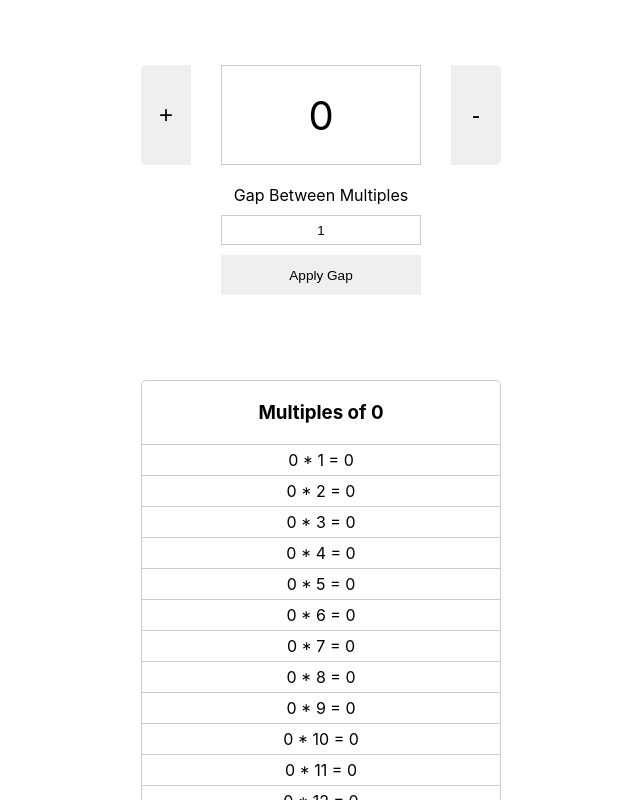
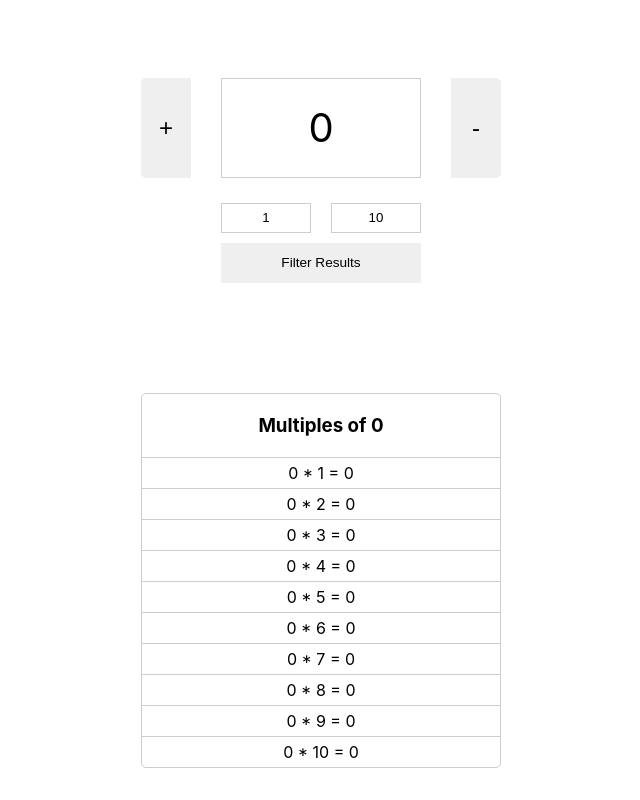
Before and after one commit to ImieboGodson/multiples-app, a React (Create React App) app: page / in a window 1280 px wide. Shown: the whole page, without its empty margins (319-959 px from the left). Built offline with nearby package versions, Linux system fonts and the light colour scheme.

Commit message:
added Filter component to enable user filter multiples

```diff
--- a/src/components/GapInput/GapInput.css
+++ b/src/components/Filter/Filter.css
@@ -1,5 +1,5 @@
-.gap-input-container {
-    margin-top: 20px;
+.filter-container {
+    margin-top: 15px;
     width: var(--count-wrapper-width);
     display: flex;
     flex-direction: column;
@@ -7,12 +7,19 @@
     align-items: center;
 }
 
+.fitler-inputs-wrapper {
+    display: flex;
+    justify-content: space-between;
+    align-items: center;
+}
 
-.gap-input {
+
+.gap-input,
+.length-input {
     -moz-appearance: textfield;
     appearance: textfield;
     margin-top: 10px;
-    width: 100%;
+    width: 45%;
     height: 30px;
     padding: 5px;
     text-align: center;
@@ -20,11 +27,12 @@
     border: 0.5px solid #cdcdcd;
 }
 
-.gap-input::-webkit-inner-spin-button {
+.gap-input::-webkit-inner-spin-button,
+.length-input::-webkit-inner-spin-button {
     -webkit-appearance: none;
 }
 
-.gap-input-container > button {
+.filter-container > button {
     margin-top: 10px;
     width: 100%;
     height: 40px;
--- /dev/null
+++ b/src/components/Filter/Filter.js
@@ -0,0 +1,50 @@
+import { useState } from 'react';
+import { useSelector, useDispatch } from 'react-redux';
+import { applyFilter } from '../../redux/slices/counterSlice';
+import './Filter.css';
+
+const Filter = () => {
+
+  const { gap, length } = useSelector(state => state.counter);
+  const dispatch = useDispatch();
+
+  const [gapAdjust, setGapAdjust] = useState(gap);
+  const [lengthAdjust, setLengthAdjust] = useState(length);
+
+  const onGapInputChange = (e) => {
+    setGapAdjust(e.target.value);
+  }
+
+  const onLengthInputChange = (e) => {
+    setLengthAdjust(e.target.value);
+  }
+
+  const onFormSubmit = (e) => {
+    e.preventDefault();
+
+    const filterInputs = {
+      gapInput: Number(gapAdjust),
+      lengthInput: Number(lengthAdjust)
+    }
+
+    console.log(filterInputs);
+    dispatch(applyFilter(filterInputs));
+    // console.log(gapAdjust)
+    // console.log('From Store: ', gap);
+  }
+
+
+  return (
+    <form className='filter-container' onSubmit={(e) => onFormSubmit(e)}>
+      <div className='fitler-inputs-wrapper'>
+        {/* <label htmlFor='gap'>Gap Between Multiples</label> */}
+        <input onChange={onGapInputChange} className="gap-input" type="number" name="gap" placeholder='' value={gapAdjust}/>
+        {/* <label htmlFor='length'>Length of Multiples</label> */}
+        <input onChange={onLengthInputChange} className="length-input" type="number" name="length" placeholder='' value={lengthAdjust}/>
+      </div>
+      <button type='submit' >Filter Results</button>
+    </form>
+  )
+}
+
+export default Filter;
--- a/src/components/GapInput/GapInput.js
+++ /dev/null
@@ -1,34 +0,0 @@
-import { useState } from 'react';
-import { useSelector, useDispatch } from 'react-redux';
-import { adjustGap } from '../../redux/slices/counterSlice';
-import './GapInput.css';
-
-const GapInput = () => {
-
-  const { gap } = useSelector(state => state.counter);
-  const dispatch = useDispatch();
-
-  const [gapAdjust, setGapAdjust] = useState(1);
-
-  const onGapInputChange = (e) => {
-    setGapAdjust(e.target.value);
-  }
-
-  const onFormSubmit = (e) => {
-    e.preventDefault();
-    dispatch(adjustGap(Number(gapAdjust)));
-    // console.log(gapAdjust)
-    // console.log('From Store: ', gap);
-  }
-
-
-  return (
-    <form className='gap-input-container' onSubmit={(e) => onFormSubmit(e)}>
-        <label htmlFor='gap'>Gap Between Multiples</label>
-        <input onChange={onGapInputChange} className="gap-input" type="number" name="gap" placeholder='' value={gapAdjust}/>
-        <button type='submit' >Apply Gap</button>
-    </form>
-  )
-}
-
-export default GapInput
--- a/src/components/Header/Header.js
+++ b/src/components/Header/Header.js
@@ -1,6 +1,6 @@
 
 import Count from '../Count/Count';
-import GapInput from '../GapInput/GapInput';
+import Filter from '../Filter/Filter';
 import './Header.css';
 
 const Header = () => {
@@ -10,7 +10,7 @@ const Header = () => {
   return (
     <header>
         <Count />
-        <GapInput />
+        <Filter />
     </header>
   )
 }
--- a/src/components/MultiplesTable/MultiplesTable.js
+++ b/src/components/MultiplesTable/MultiplesTable.js
@@ -6,18 +6,23 @@ import './MultiplesTable.css'
 
 const MultiplesTable = () => {
 
-  const { count, gap } = useSelector(state => state.counter);
+  const { count, gap, length } = useSelector(state => state.counter);
 
     function createFactors(arraylength) {
         let factors = []
         for(let i = gap; i<=arraylength; i+=gap) {
           factors[i] = i;
+          // if ((factors[i] - factors[i-1]) === gap) {
+          //   factors[i] = i;
+          // } else {
+          //   i++
+          // }
         }
         console.log(factors)
         return factors
     }
 
-    let factorArray = createFactors(100);
+    let factorArray = createFactors(length);
 
 
   return (
--- a/src/redux/slices/counterSlice.js
+++ b/src/redux/slices/counterSlice.js
@@ -6,7 +6,8 @@ export const counterSlice = createSlice({
 
     initialState: {
         count: 0,
-        gap: 1
+        gap: 1,
+        length: 10,
     },
 
     reducers: {
@@ -18,13 +19,14 @@ export const counterSlice = createSlice({
             state.count -= 1
         },
 
-        adjustGap: (state, action) => {
-            console.log('adjustGapp action: ', action.payload)
-            state.gap = action.payload
+        applyFilter: (state, action) => {
+            console.log('applyFilter action: ', action.payload);
+            state.gap = action.payload.gapInput
+            state.length = action.payload.lengthInput
         }
     }
 })
 
-export const  { increment, decrement, adjustGap } = counterSlice.actions;
+export const  { increment, decrement, applyFilter } = counterSlice.actions;
 
 export const counterReducer = counterSlice.reducer;
```
